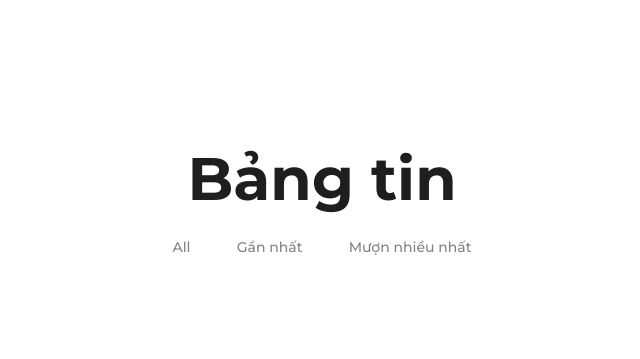
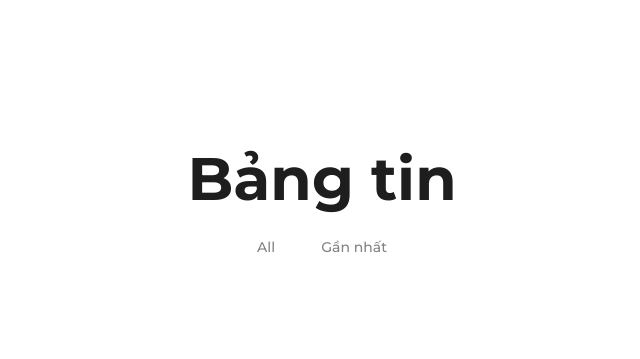
Before and after one commit to phuongthaon/BikeOrDie, a PHP site: page /public/view/front/index.php in a window 1280 px wide. Shown: the part 1395-1754 px from the top of the page, without its empty margins (318-958 px from the left). Run offline with PHP 8.4, Linux system fonts and the light colour scheme; data that the repository does not hold is empty; some libraries are stand-ins or nearby versions; some web fonts are replaced.

Commit message:
Update index.php

```diff
--- a/public/view/front/index.php
+++ b/public/view/front/index.php
@@ -118,7 +118,7 @@
                         <ul class="product-controls">
                             <li data-filter="*">All</li>
                             <li data-filter=".science">Gần nhất</li>
-                            <li data-filter=".novel">Mượn nhiều nhất</li>
+
                         </ul>
                     </div>
                 </div>
```
